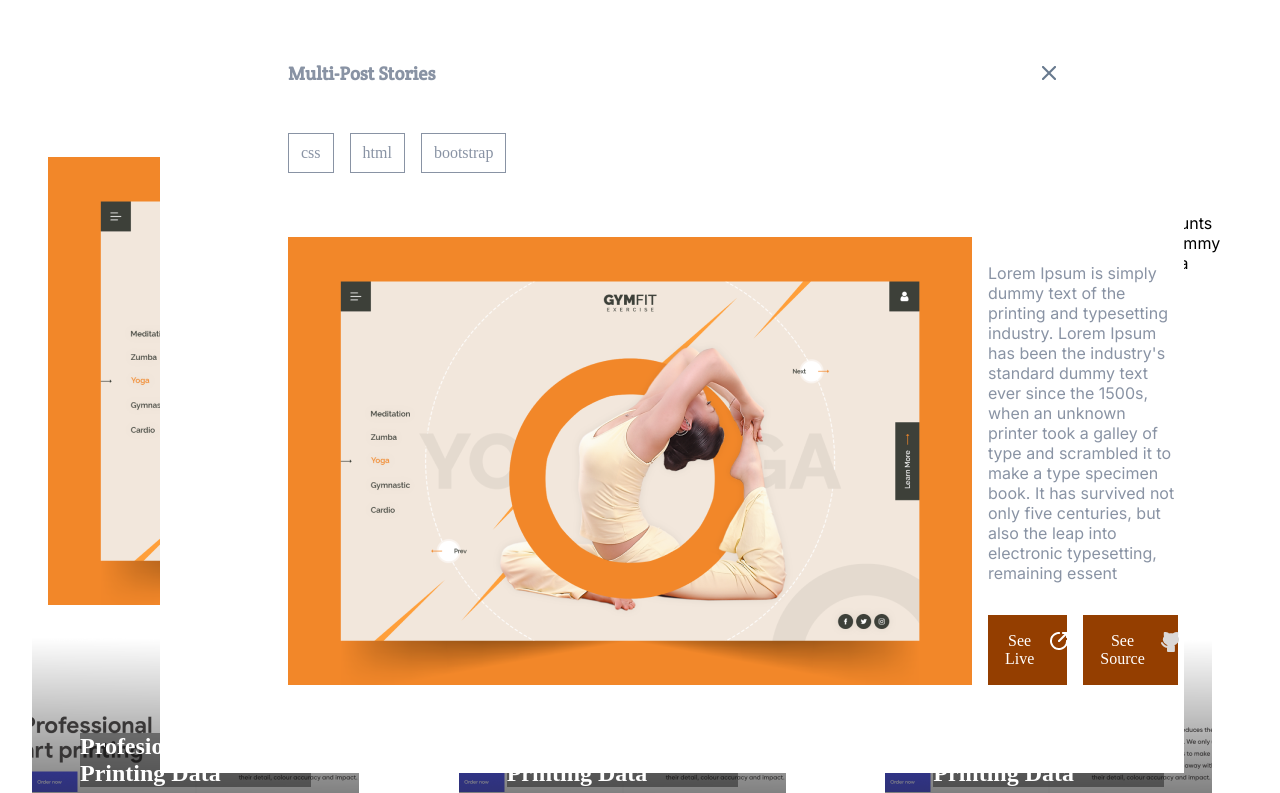
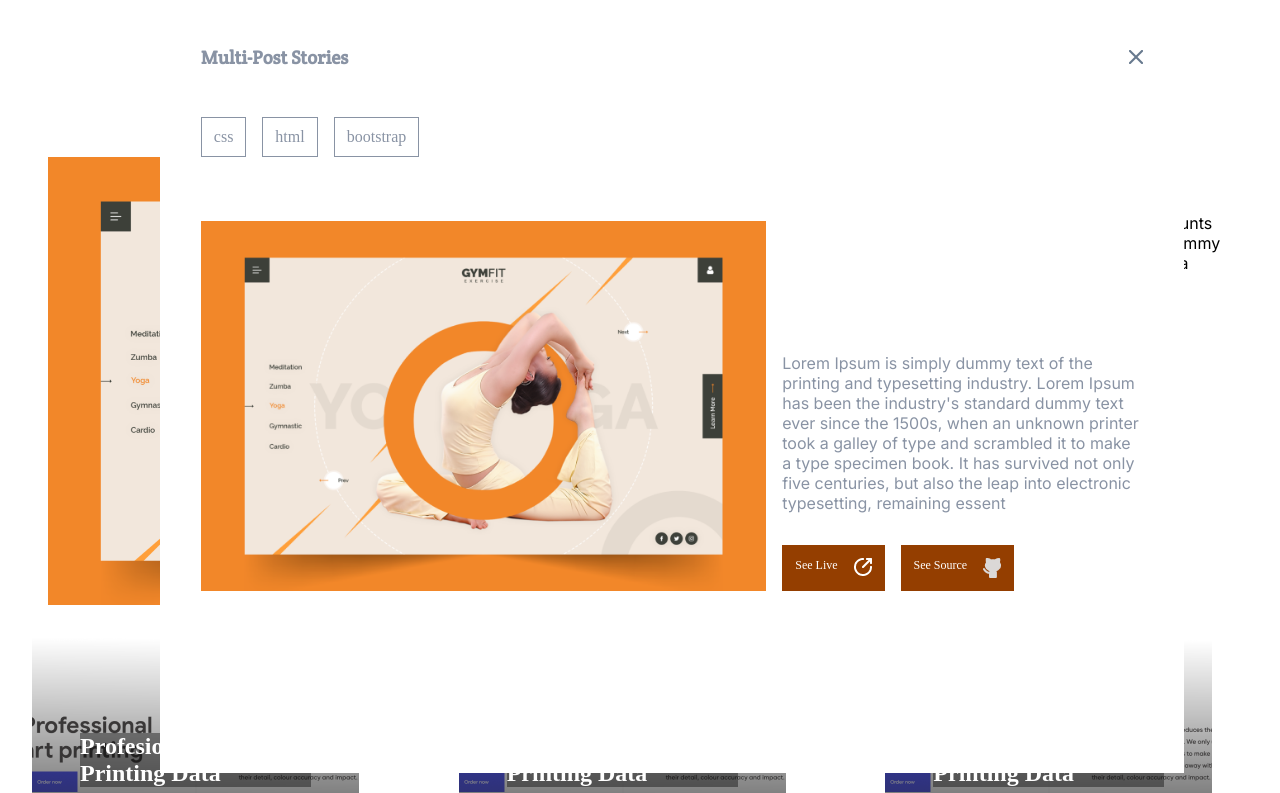
Before and after one commit to t-bello7/micro-portfolio, a website: page index.html in a window 1280 px wide. Both pictures are taken after a click on the button "See Project". Shown: the part 1054-1847 px from the top of the page. Drawn offline with Linux system fonts and the light colour scheme; files whose address does not match are found by name.

Commit message:
fix styling issues

```diff
--- a/assets/css/style.css
+++ b/assets/css/style.css
@@ -170,8 +170,7 @@
   height: 95vh;
   z-index: 10;
   width: 80%;
-  max-width: 100%;
-  padding: 2rem;
+  padding: 1rem;
   overflow-y: scroll;
   left: 50%;
   top: 50%;
@@ -179,7 +178,7 @@
 }
 
 .modal > * {
-  max-width: 80%;
+  max-width: 95%;
   margin: 0 auto;
 }
 
@@ -195,12 +194,17 @@
 }
 
 .modal > .modal-content {
-  margin-block: 2rem;
   flex-direction: column;
 }
 
+
 .modal > .buttons {
   justify-content: space-evenly;
+}
+
+.btn-modal{
+  padding: 1em;
+  font-size: 12px;
 }
 
 .is-open {
@@ -370,11 +374,16 @@
   }
 
   .modal > .modal-content {
-    margin-block: 2rem;
     flex-direction: row;
     place-items: end;
   }
+  .modal > .modal-content:last-child {
+    flex: 1 1 auto;
+  }
 
+  .modal > .modal-content > img{
+    width: 60%;
+  }
   .project:hover > :not(.btn-project) {
     display: none;
   }
--- a/assets/js/main.js
+++ b/assets/js/main.js
@@ -97,8 +97,8 @@
             <div>
               <p class="ff-inter">${element.content}</p>
               <div class = " buttons mg-2 flex">
-                <button class="btn flex" type="button">See Live <img src="./assets/img/see-live-icon.png" alt="see-live-icon"> </button>
-                <button class="btn flex" type="button">See Source <img src="./assets/img/github.png" alt="github"> </button>
+                <button class="btn flex btn-modal" type="button">See Live <img src="./assets/img/see-live-icon.png" alt="see-live-icon"> </button>
+                <button class="btn flex btn-modal" type="button">See Source <img src="./assets/img/github.png" alt="github"> </button>
               </div>
             </div>
           </div>
@@ -136,8 +136,8 @@
             <div class="">
               <p class="ff-inter">${element.content}</p>
               <div class = " buttons mg-2 flex">
-                <button class="btn flex" type="button">See Live <img src="./assets/img/see-live-icon.png" alt="see-live-icon"> </button>
-                <button class="btn flex" type="button">See Source <img src="./assets/img/github.png" alt="github"> </button>
+                <button class="btn flex btn-modal" type="button">See Live <img src="./assets/img/see-live-icon.png" alt="see-live-icon"> </button>
+                <button class="btn flex btn-modal" type="button">See Source <img src="./assets/img/github.png" alt="github"> </button>
               </div>
             </div>
           </div>
```
Also changed, not shown: .eslintrc.json, .github/workflows/.linter.yml, .stylelintrc.json, 1 other file.
